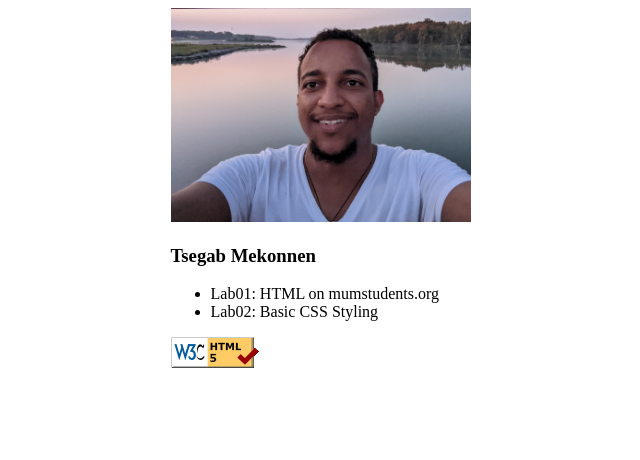
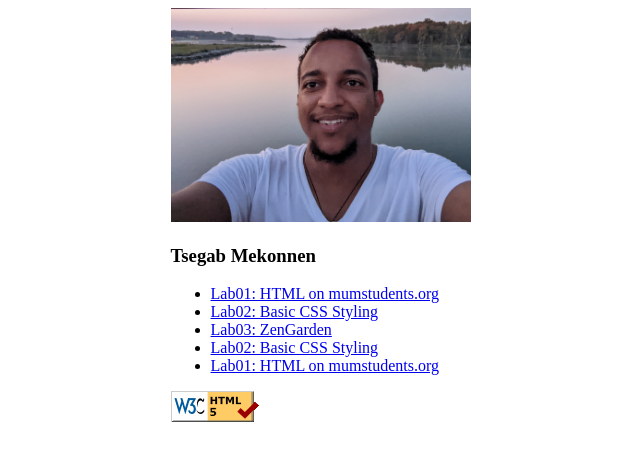
Before and after one commit to mtsegab/mtsegab.github.io, a plain HTML site: page index.html in a window 1280 px wide. Shown: the whole page, without its empty margins (259-899 px from the left). Drawn offline with Linux system fonts and the light colour scheme.

Commit message:
updated links

```diff
--- a/index.html
+++ b/index.html
@@ -23,8 +23,11 @@
         </div>
 
         <ul>
-            <li>Lab01: HTML on mumstudents.org</li>
-            <li>Lab02: Basic CSS Styling</li>
+            <li> <a href="#"> Lab01: HTML on mumstudents.org </a></li>
+            <li><a href="W1D2/W2D2.html">  Lab02: Basic CSS Styling </a></li>
+            <li> <a href="w1D3/ZenGarden.html"> Lab03: ZenGarden </a></li>
+            <li><a href="W1D2/W2D2.html">  Lab02: Basic CSS Styling </a></li>
+            <li> <a href="#"> Lab01: HTML on mumstudents.org </a></li>
         </ul>
 
 
```
